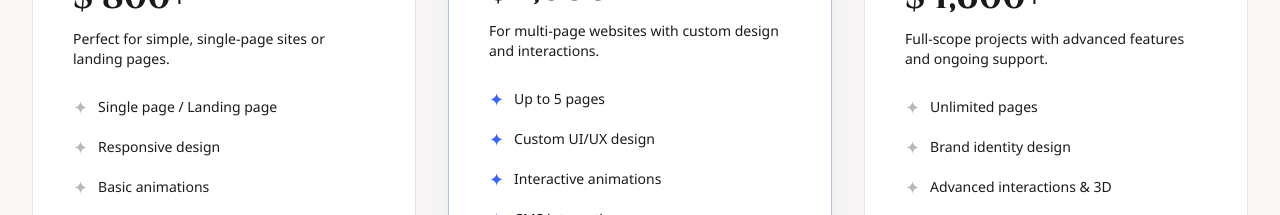
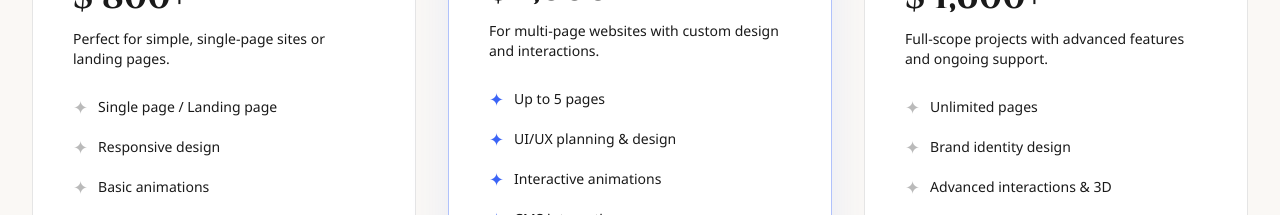
Before and after one commit to carolhsiaoo/Portfolio-planets, a Next.js app: page /en/services in a window 1280 px wide. Shown: the part 2940-3155 px from the top of the page. Built offline with nearby package versions, Linux system fonts and the light colour scheme; no server answers.

Commit message:
Update ServicesContent component to refine UI/UX design terminology for clarity in service descriptions

```diff
--- a/components/ServicesContent.tsx
+++ b/components/ServicesContent.tsx
@@ -110,7 +110,7 @@ const content = {
           description: 'For multi-page websites with custom design and interactions.',
           features: [
             'Up to 5 pages',
-            'Custom UI/UX design',
+            'UI/UX planning & design',
             'Interactive animations',
             'CMS integration',
             '2 rounds of revisions',
@@ -236,7 +236,7 @@ const content = {
           description: '適合需要客製設計與互動效果的多頁網站。',
           features: [
             '最多 5 頁',
-            '客製 UI/UX 設計',
+            'UI/UX 規劃與設計',
             '互動動畫效果',
             'CMS 內容管理整合',
             '2 次設計修改回合',
```
